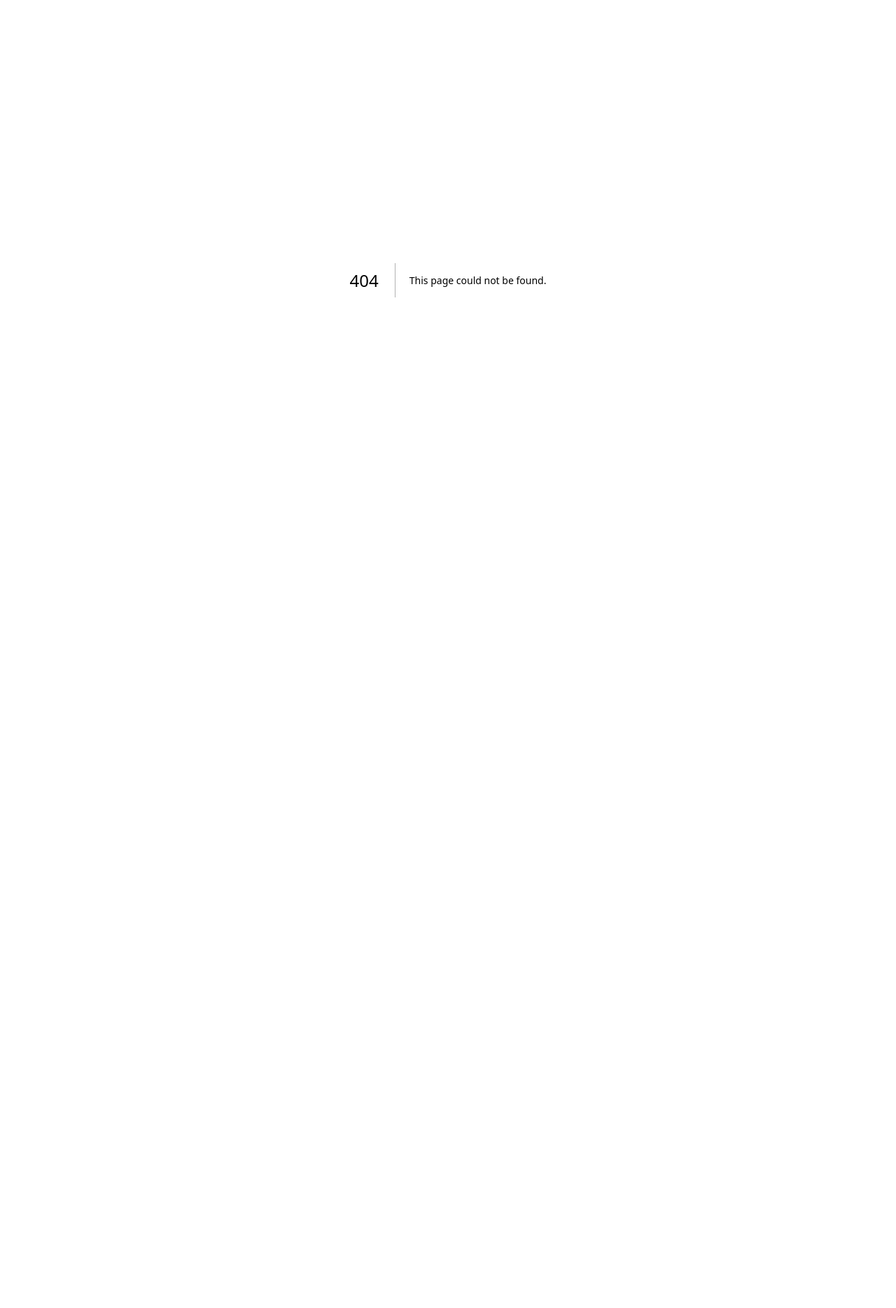
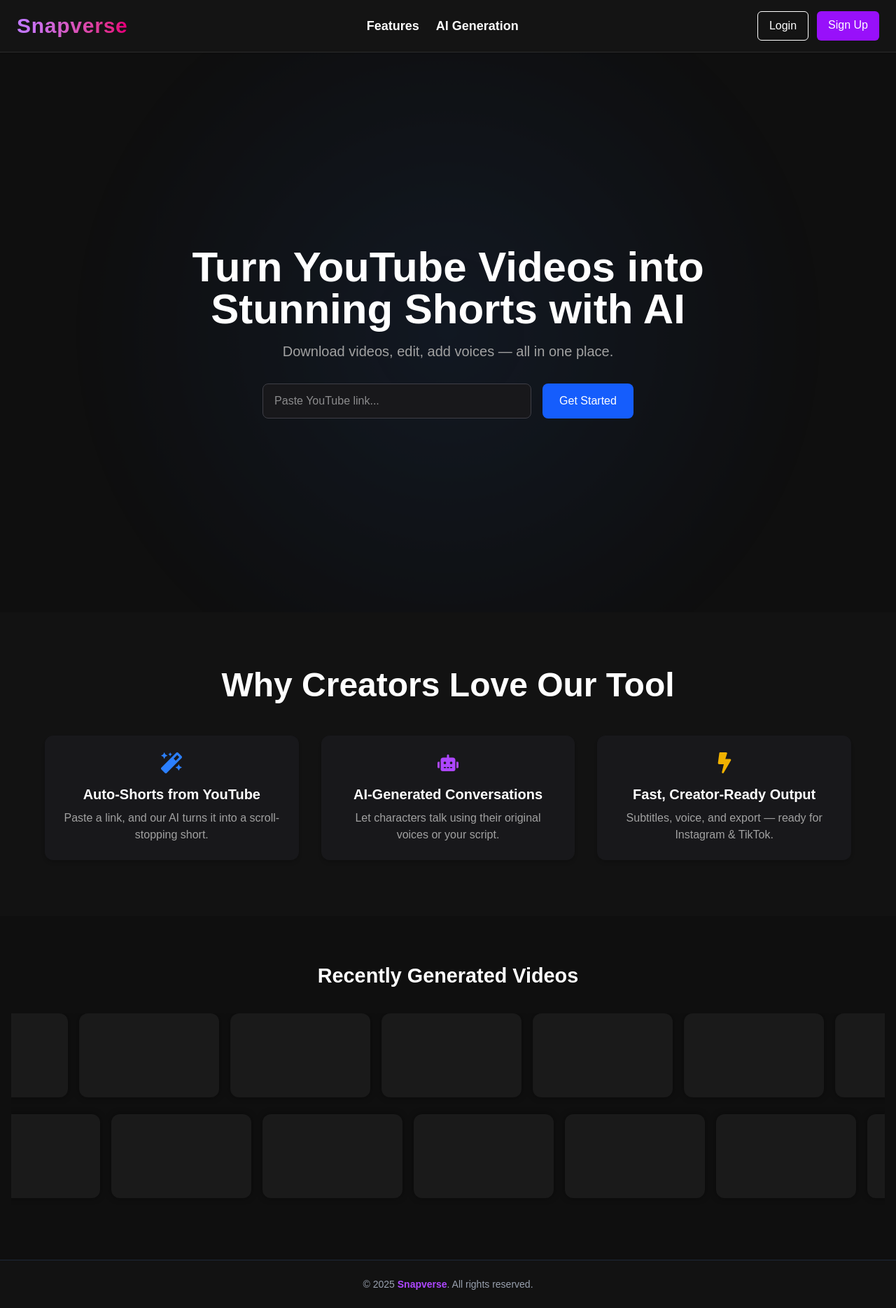
Before and after one commit to Hashir-Ali-Shah/Snapverse, a Next.js app in the folder Frontend/: page /Home in a window 1280 px wide. Before the commit this address had no page. Shown: the whole page at 70% size. Before the commit the page ends 800 px from the top, so only its background shows below. Built offline with nearby package versions, Linux system fonts and the light colour scheme.

Commit message:
home page created

```diff
--- /dev/null
+++ b/Frontend/src/app/Home/Features.module.css
@@ -0,0 +1,3 @@
+.featuresSection {
+  position: relative;
+}
--- /dev/null
+++ b/Frontend/src/app/Home/Features.tsx
@@ -0,0 +1,46 @@
+'use client';
+import styles from "./Features.module.css";
+import { FaMagic, FaRobot, FaBolt } from "react-icons/fa";
+
+const features = [
+  {
+    icon: <FaMagic className="text-3xl text-blue-500" />,
+    title: "Auto-Shorts from YouTube",
+    desc: "Paste a link, and our AI turns it into a scroll-stopping short.",
+  },
+  {
+    icon: <FaRobot className="text-3xl text-purple-500" />,
+    title: "AI-Generated Conversations",
+    desc: "Let characters talk using their original voices or your script.",
+  },
+  {
+    icon: <FaBolt className="text-3xl text-yellow-500" />,
+    title: "Fast, Creator-Ready Output",
+    desc: "Subtitles, voice, and export — ready for Instagram & TikTok.",
+  },
+];
+
+export default function Features() {
+  return (
+    <section className={`w-full py-20 px-4 bg-[#121212] text-white ${styles.featuresSection}`}>
+      <div className="max-w-6xl mx-auto text-center">
+        <h2 className="text-3xl md:text-5xl font-bold mb-12">
+          Why Creators Love Our Tool
+        </h2>
+
+        <div className="grid grid-cols-1 md:grid-cols-3 gap-8">
+          {features.map((feature, i) => (
+            <div
+              key={i}
+              className="bg-zinc-900 rounded-xl p-6 shadow-md hover:shadow-lg transition"
+            >
+              <div className="mb-4 flex justify-center">{feature.icon}</div>
+              <h3 className="text-xl font-semibold mb-2">{feature.title}</h3>
+              <p className="text-neutral-400">{feature.desc}</p>
+            </div>
+          ))}
+        </div>
+      </div>
+    </section>
+  );
+}
--- /dev/null
+++ b/Frontend/src/app/Home/HeroSection.module.css
@@ -0,0 +1,25 @@
+.heroBg {
+  position: relative;
+}
+
+.animatedLayer {
+  position: absolute;
+  top: 0;
+  left: 0;
+  width: 100%;
+  height: 100%;
+  background: radial-gradient(circle at center, rgba(59, 130, 246, 0.15), transparent 70%);
+  animation: pulse 4s infinite ease-in-out;
+  z-index: 0;
+}
+
+@keyframes pulse {
+  0%, 100% {
+    opacity: 0.4;
+    transform: scale(1);
+  }
+  50% {
+    opacity: 0.6;
+    transform: scale(1.05);
+  }
+}
--- /dev/null
+++ b/Frontend/src/app/Home/HeroSection.tsx
@@ -0,0 +1,44 @@
+'use client';
+import { useState } from "react";
+import styles from "./HeroSection.module.css";
+
+export default function HeroSection() {
+  const [videoLink, setVideoLink] = useState("");
+
+  const handleGetStarted = () => {
+    if (!videoLink) return;
+    // logic to handle the video link submission
+    console.log("Download initiated for:", videoLink);
+  };
+
+  return (
+    <section className={`relative w-full min-h-screen flex flex-col items-center justify-center px-4 py-20 text-center bg-[#0f0f0f] text-white overflow-hidden ${styles.heroBg}`}>
+      <div className="z-10 max-w-3xl">
+        <h1 className="text-4xl md:text-6xl font-extrabold mb-4">
+          Turn YouTube Videos into Stunning Shorts with AI
+        </h1>
+        <p className="text-lg md:text-xl text-neutral-400 mb-8">
+          Download videos, edit, add voices — all in one place.
+        </p>
+
+        <div className="flex flex-col sm:flex-row gap-4 justify-center">
+          <input
+            type="text"
+            placeholder="Paste YouTube link..."
+            value={videoLink}
+            onChange={(e) => setVideoLink(e.target.value)}
+            className="w-full sm:w-96 px-4 py-3 rounded-lg bg-zinc-900 text-white border border-zinc-700 focus:outline-none focus:ring-2 focus:ring-blue-500"
+          />
+          <button
+            onClick={handleGetStarted}
+            className="px-6 py-3 bg-blue-600 hover:bg-blue-700 text-white font-medium rounded-lg transition"
+          >
+            Get Started
+          </button>
+        </div>
+      </div>
+      {/* Animated background layer */}
+      <div className={styles.animatedLayer}></div>
+    </section>
+  );
+}
--- /dev/null
+++ b/Frontend/src/app/Home/UserCarousel.module.css
@@ -0,0 +1,47 @@
+.carouselSection {
+  background-color: #0f0f0f;
+  padding: 4rem 1rem;
+  color: white;
+}
+
+.heading {
+  text-align: center;
+  font-size: 1.8rem;
+  font-weight: 700;
+  margin-bottom: 2rem;
+}
+
+.carouselWrapper {
+  overflow: hidden;
+}
+
+.carouselRow {
+  display: flex;
+  gap: 1rem;
+  animation: scroll-left 30s linear infinite;
+  margin-bottom: 1.5rem;
+}
+
+.videoPlaceholder {
+  width: 200px;
+  height: 120px;
+  background-color: #1a1a1a;
+  border-radius: 0.75rem;
+  box-shadow: 0 0 10px rgba(0, 0, 0, 0.4);
+  flex-shrink: 0;
+}
+
+/* Reverse direction for second row */
+.carouselRow:nth-child(2) {
+  animation-direction: reverse;
+}
+
+/* Scrolling animation */
+@keyframes scroll-left {
+  0% {
+    transform: translateX(0%);
+  }
+  100% {
+    transform: translateX(-50%);
+  }
+}
--- /dev/null
+++ b/Frontend/src/app/Home/UserCarousel.tsx
@@ -0,0 +1,18 @@
+import styles from './UserCarousel.module.css';
+
+export default function UserCarousel() {
+  return (
+    <section className={styles.carouselSection}>
+      <h2 className={styles.heading}>Recently Generated Videos</h2>
+      <div className={styles.carouselWrapper}>
+        {[1, 2].map((row) => (
+          <div key={row} className={styles.carouselRow}>
+            {[...Array(10)].map((_, idx) => (
+              <div key={idx} className={styles.videoPlaceholder}></div>
+            ))}
+          </div>
+        ))}
+      </div>
+    </section>
+  );
+}
--- /dev/null
+++ b/Frontend/src/app/Home/page.tsx
@@ -0,0 +1,19 @@
+import Navbar from '@/components/Navbar';
+import Footer from '@/components/Footer';
+import HeroSection from './HeroSection';
+import Features from './Features';
+import UserCarousel from './UserCarousel';
+
+export default function HomePage() {
+  return (
+    <>
+      <Navbar />
+      <main>
+        <HeroSection />
+        <Features />
+        <UserCarousel />
+      </main>
+      <Footer />
+    </>
+  );
+}
--- /dev/null
+++ b/Frontend/src/components/Footer.tsx
@@ -0,0 +1,7 @@
+export default function Footer() {
+  return (
+    <footer className="w-full px-6 py-6  bg-[#121212] text-gray-400 text-sm text-center border-t border-gray-800">
+      © {new Date().getFullYear()} <span className="text-purple-500 font-semibold">Snapverse</span>. All rights reserved.
+    </footer>
+  );
+}
--- /dev/null
+++ b/Frontend/src/components/Navbar.module.css
@@ -0,0 +1,29 @@
+/* Navbar.module.css */
+
+.navLink {
+  position: relative;
+  display: inline-block;
+  transition: color 0.3s ease;
+}
+
+.navLink::after {
+  content: "";
+  position: absolute;
+  width: 100%;
+  transform: scaleX(0);
+  height: 2px;
+  bottom: 0;
+  left: 0;
+  background: linear-gradient(90deg, #a855f7, #9333ea);
+  transform-origin: bottom right;
+  transition: transform 0.4s ease-out;
+}
+
+.navLink:hover::after {
+  transform: scaleX(1);
+  transform-origin: bottom left;
+}
+
+.navLink:hover {
+  color: #c084fc; /* Equivalent to Tailwind's purple-400 */
+}
--- /dev/null
+++ b/Frontend/src/components/Navbar.tsx
@@ -0,0 +1,54 @@
+'use client';
+
+import Link from 'next/link';
+import { usePathname } from 'next/navigation';
+import styles from './Navbar.module.css';
+
+export default function Navbar() {
+  const pathname = usePathname();
+
+  return (
+<nav className="sticky top-0 z-50 w-full flex items-center justify-between px-6 py-4
+  bg-[#121212]/99 backdrop-blur-md border-b border-white/10 text-white shadow-sm">
+
+
+      {/* Logo */}
+     <div className="text-3xl font-bold bg-gradient-to-r from-purple-400 to-pink-600 bg-clip-text text-transparent tracking-wide">
+  <Link href="/">Snapverse</Link>
+</div>
+
+
+      {/* Center Links */}
+      <div className="flex gap-6 text-lg font-semibold">
+        <Link
+          href="/Home#features"
+          className={`${styles.navLink} ${pathname.includes('features') ? 'text-purple-400' : ''}`}
+        >
+          Features
+        </Link>
+        <Link
+          href="/Home#ai-generation"
+          className={`${styles.navLink} ${pathname.includes('ai-generation') ? 'text-purple-400' : ''}`}
+        >
+          AI Generation
+        </Link>
+      </div>
+
+      {/* Auth Buttons */}
+      <div className="flex gap-3">
+        <Link
+          href="/auth/login"
+          className="px-4 py-2 border border-white rounded-md hover:bg-white hover:text-black transition font-medium"
+        >
+          Login
+        </Link>
+        <Link
+          href="/auth/signup"
+          className="px-4 py-2 bg-purple-600 hover:bg-purple-700 text-white rounded-md transition font-medium"
+        >
+          Sign Up
+        </Link>
+      </div>
+    </nav>
+  );
+}
```
